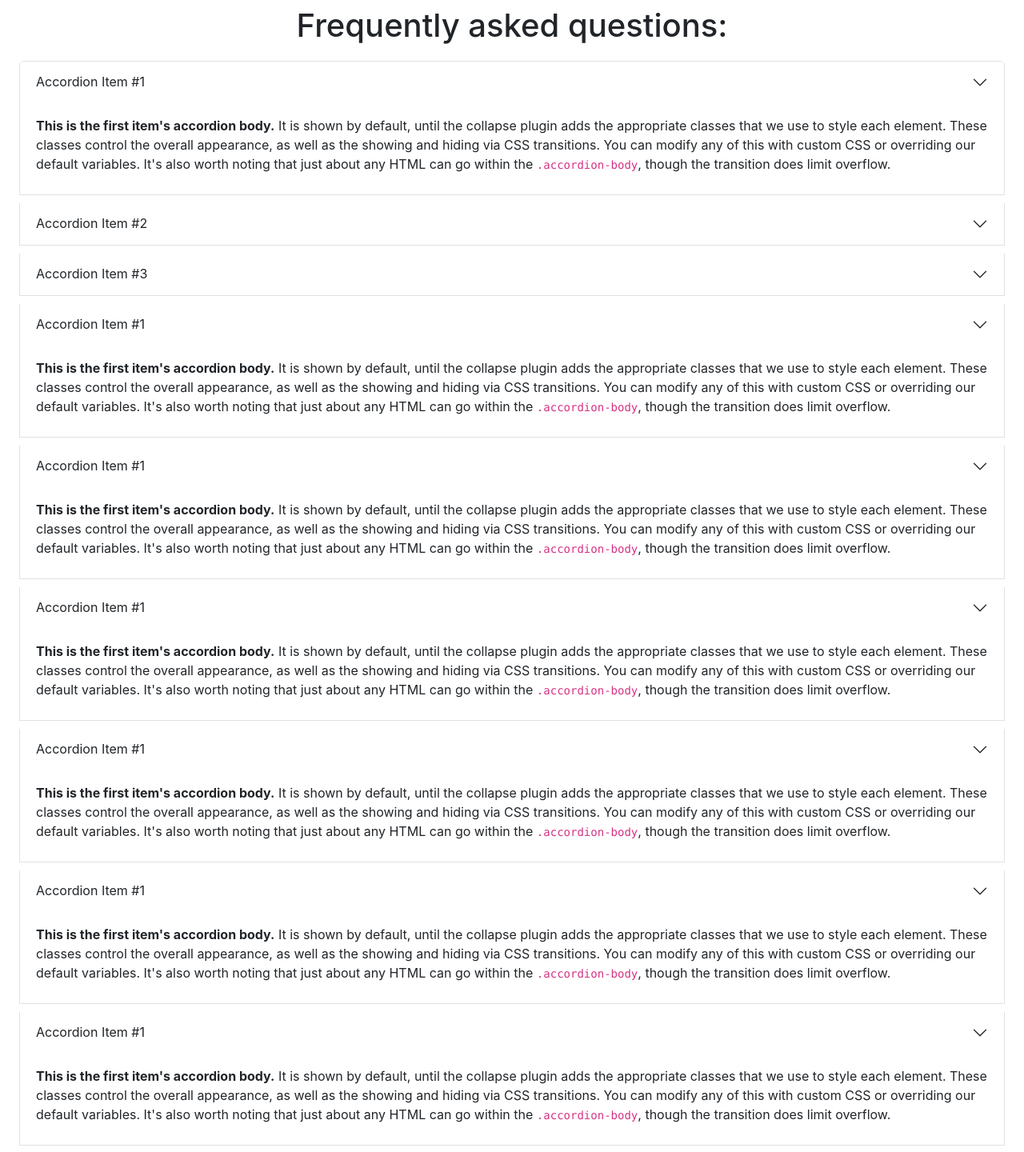
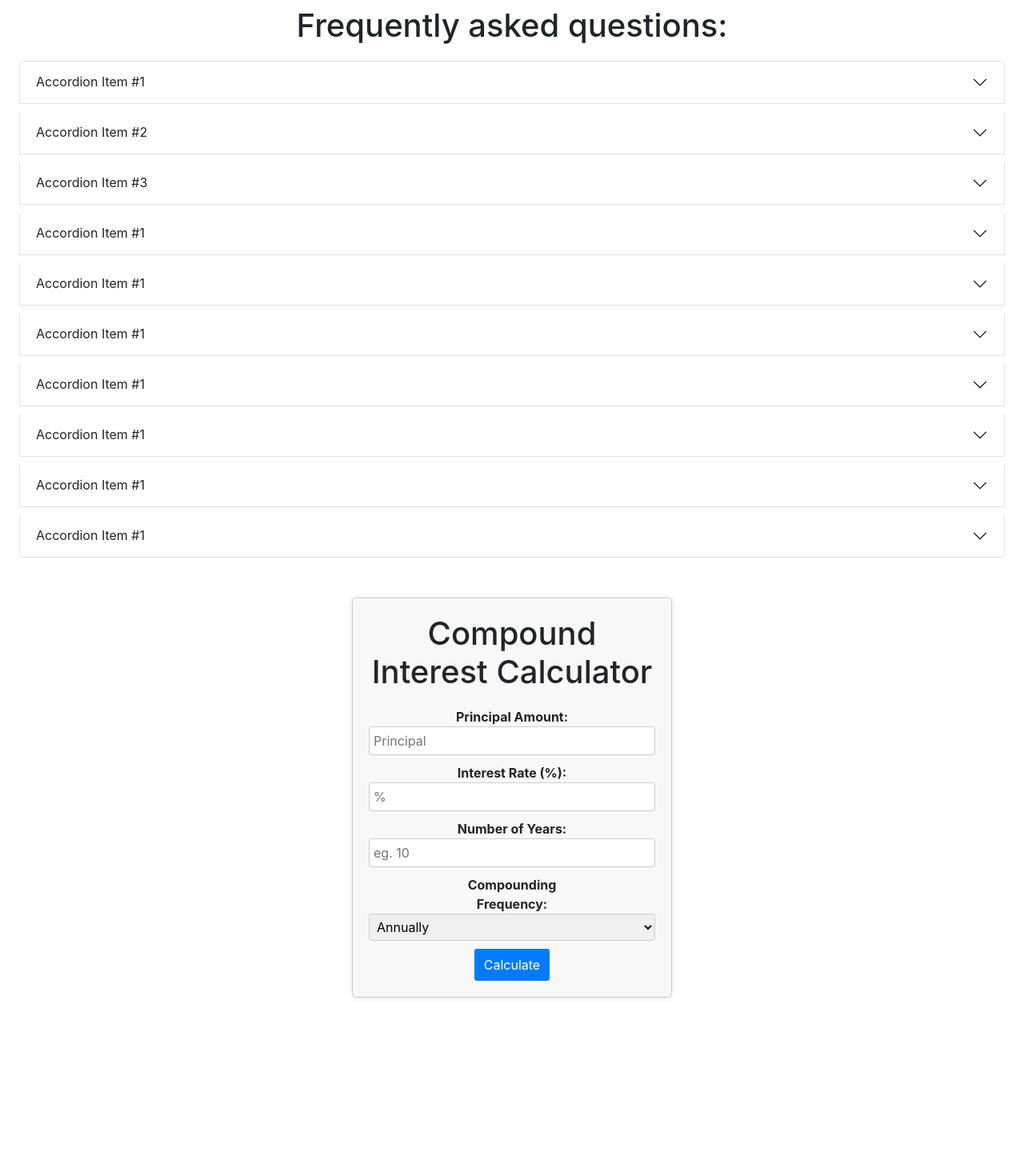
Before and after one commit to mukul-bhalla/Open_Source_project, a React (Create React App) app: page / in a window 1280 px wide. Shown: the part 360-1800 px from the top of the page at 80% size. After the commit the page ends 1657 px from the top, so only its background shows below. Built offline with nearby package versions, Linux system fonts and the light colour scheme.

Commit message:
bug fixed

```diff
--- a/src/Components/Faq/Faq.jsx
+++ b/src/Components/Faq/Faq.jsx
@@ -1,4 +1,7 @@
 import React from "react";
+
+
+
 
 export default function FAQS() {
   return (
@@ -12,7 +15,7 @@ export default function FAQS() {
         type="button"
         data-bs-toggle="collapse"
         data-bs-target="#collapseOne"
-        aria-expanded="true"
+        aria-expanded="false"
         aria-controls="collapseOne"
       >
         Accordion Item #1
@@ -20,14 +23,14 @@ export default function FAQS() {
     </h2>
     <div
       id="collapseOne"
-      className="accordion-collapse collapse show"
+      className="accordion-collapse collapse "
       data-bs-parent="#accordionExample"
     >
       <div className="accordion-body">
-        <strong>This is the first item's accordion body.</strong> It is shown by
+        <strong>This is the first item's accordion body.</strong> It is n by
         default, until the collapse plugin adds the appropriate classes that we
         use to style each element. These classes control the overall appearance,
-        as well as the showing and hiding via CSS transitions. You can modify
+        as well as the ing and hiding via CSS transitions. You can modify
         any of this with custom CSS or overriding our default variables. It's
         also worth noting that just about any HTML can go within the{" "}
         <code>.accordion-body</code>, though the transition does limit overflow.
@@ -56,7 +59,7 @@ export default function FAQS() {
         <strong>This is the second item's accordion body.</strong> It is hidden
         by default, until the collapse plugin adds the appropriate classes that
         we use to style each element. These classes control the overall
-        appearance, as well as the showing and hiding via CSS transitions. You
+        appearance, as well as the ing and hiding via CSS transitions. You
         can modify any of this with custom CSS or overriding our default
         variables. It's also worth noting that just about any HTML can go within
         the <code>.accordion-body</code>, though the transition does limit
@@ -86,7 +89,7 @@ export default function FAQS() {
         <strong>This is the third item's accordion body.</strong> It is hidden
         by default, until the collapse plugin adds the appropriate classes that
         we use to style each element. These classes control the overall
-        appearance, as well as the showing and hiding via CSS transitions. You
+        appearance, as well as the ing and hiding via CSS transitions. You
         can modify any of this with custom CSS or overriding our default
         variables. It's also worth noting that just about any HTML can go within
         the <code>.accordion-body</code>, though the transition does limit
@@ -101,7 +104,7 @@ export default function FAQS() {
       type="button"
       data-bs-toggle="collapse"
       data-bs-target="#collapseFour"
-      aria-expanded="true"
+      aria-expanded="false"
       aria-controls="collapseFour"
     >
       Accordion Item #1
@@ -109,14 +112,14 @@ export default function FAQS() {
   </h2>
   <div
     id="collapseFour"
-    className="accordion-collapse collapse show"
+    className="accordion-collapse collapse "
     data-bs-parent="#accordionExample"
   >
     <div className="accordion-body">
-      <strong>This is the first item's accordion body.</strong> It is shown by
+      <strong>This is the first item's accordion body.</strong> It is n by
       default, until the collapse plugin adds the appropriate classes that we
       use to style each element. These classes control the overall appearance,
-      as well as the showing and hiding via CSS transitions. You can modify
+      as well as the ing and hiding via CSS transitions. You can modify
       any of this with custom CSS or overriding our default variables. It's
       also worth noting that just about any HTML can go within the{" "}
       <code>.accordion-body</code>, though the transition does limit overflow.
@@ -130,7 +133,7 @@ export default function FAQS() {
     type="button"
     data-bs-toggle="collapse"
     data-bs-target="#collapseFive"
-    aria-expanded="true"
+    aria-expanded="false"
     aria-controls="collapseFive"
   >
     Accordion Item #1
@@ -138,14 +141,14 @@ export default function FAQS() {
 </h2>
 <div
   id="collapseFive"
-  className="accordion-collapse collapse show"
+  className="accordion-collapse collapse "
   data-bs-parent="#accordionExample"
 >
   <div className="accordion-body">
-    <strong>This is the first item's accordion body.</strong> It is shown by
+    <strong>This is the first item's accordion body.</strong> It is n by
     default, until the collapse plugin adds the appropriate classes that we
     use to style each element. These classes control the overall appearance,
-    as well as the showing and hiding via CSS transitions. You can modify
+    as well as the ing and hiding via CSS transitions. You can modify
     any of this with custom CSS or overriding our default variables. It's
     also worth noting that just about any HTML can go within the{" "}
     <code>.accordion-body</code>, though the transition does limit overflow.
@@ -159,7 +162,7 @@ export default function FAQS() {
     type="button"
     data-bs-toggle="collapse"
     data-bs-target="#collapseSix"
-    aria-expanded="true"
+    aria-expanded="false"
     aria-controls="collapseSix"
   >
     Accordion Item #1
@@ -167,14 +170,14 @@ export default function FAQS() {
 </h2>
 <div
   id="collapseSix"
-  className="accordion-collapse collapse show"
+  className="accordion-collapse collapse "
   data-bs-parent="#accordionExample"
 >
   <div className="accordion-body">
-    <strong>This is the first item's accordion body.</strong> It is shown by
+    <strong>This is the first item's accordion body.</strong> It is n by
     default, until the collapse plugin adds the appropriate classes that we
     use to style each element. These classes control the overall appearance,
-    as well as the showing and hiding via CSS transitions. You can modify
+    as well as the ing and hiding via CSS transitions. You can modify
     any of this with custom CSS or overriding our default variables. It's
     also worth noting that just about any HTML can go within the{" "}
     <code>.accordion-body</code>, though the transition does limit overflow.
@@ -188,7 +191,7 @@ export default function FAQS() {
     type="button"
     data-bs-toggle="collapse"
     data-bs-target="#collapseSeven"
-    aria-expanded="true"
+    aria-expanded="false"
     aria-controls="collapseSeven"
   >
     Accordion Item #1
@@ -196,14 +199,14 @@ export default function FAQS() {
 </h2>
 <div
   id="collapseSeven"
-  className="accordion-collapse collapse show"
+  className="accordion-collapse collapse "
   data-bs-parent="#accordionExample"
 >
   <div className="accordion-body">
-    <strong>This is the first item's accordion body.</strong> It is shown by
+    <strong>This is the first item's accordion body.</strong> It is n by
     default, until the collapse plugin adds the appropriate classes that we
     use to style each element. These classes control the overall appearance,
-    as well as the showing and hiding via CSS transitions. You can modify
+    as well as the ing and hiding via CSS transitions. You can modify
     any of this with custom CSS or overriding our default variables. It's
     also worth noting that just about any HTML can go within the{" "}
     <code>.accordion-body</code>, though the transition does limit overflow.
@@ -217,7 +220,7 @@ export default function FAQS() {
     type="button"
     data-bs-toggle="collapse"
     data-bs-target="#collapseEight"
-    aria-expanded="true"
+    aria-expanded="false"
     aria-controls="collapseEight"
   >
     Accordion Item #1
@@ -225,14 +228,14 @@ export default function FAQS() {
 </h2>
 <div
   id="collapseEight"
-  className="accordion-collapse collapse show"
+  className="accordion-collapse collapse "
   data-bs-parent="#accordionExample"
 >
   <div className="accordion-body">
-    <strong>This is the first item's accordion body.</strong> It is shown by
+    <strong>This is the first item's accordion body.</strong> It is n by
     default, until the collapse plugin adds the appropriate classes that we
     use to style each element. These classes control the overall appearance,
-    as well as the showing and hiding via CSS transitions. You can modify
+    as well as the ing and hiding via CSS transitions. You can modify
     any of this with custom CSS or overriding our default variables. It's
     also worth noting that just about any HTML can go within the{" "}
     <code>.accordion-body</code>, though the transition does limit overflow.
@@ -246,7 +249,7 @@ export default function FAQS() {
     type="button"
     data-bs-toggle="collapse"
     data-bs-target="#collapseNine"
-    aria-expanded="true"
+    aria-expanded="false"
     aria-controls="collapseNine"
   >
     Accordion Item #1
@@ -254,14 +257,14 @@ export default function FAQS() {
 </h2>
 <div
   id="collapseNine"
-  className="accordion-collapse collapse show"
+  className="accordion-collapse collapse "
   data-bs-parent="#accordionExample"
 >
   <div className="accordion-body">
-    <strong>This is the first item's accordion body.</strong> It is shown by
+    <strong>This is the first item's accordion body.</strong> It is n by
     default, until the collapse plugin adds the appropriate classes that we
     use to style each element. These classes control the overall appearance,
-    as well as the showing and hiding via CSS transitions. You can modify
+    as well as the ing and hiding via CSS transitions. You can modify
     any of this with custom CSS or overriding our default variables. It's
     also worth noting that just about any HTML can go within the{" "}
     <code>.accordion-body</code>, though the transition does limit overflow.
@@ -275,7 +278,7 @@ export default function FAQS() {
     type="button"
     data-bs-toggle="collapse"
     data-bs-target="#collapseTen"
-    aria-expanded="true"
+    aria-expanded="false"
     aria-controls="collapseTen"
   >
     Accordion Item #1
@@ -283,14 +286,14 @@ export default function FAQS() {
 </h2>
 <div
   id="collapseTen"
-  className="accordion-collapse collapse show"
+  className="accordion-collapse collapse "
   data-bs-parent="#accordionExample"
 >
   <div className="accordion-body">
-    <strong>This is the first item's accordion body.</strong> It is shown by
+    <strong>This is the first item's accordion body.</strong> It is n by
     default, until the collapse plugin adds the appropriate classes that we
     use to style each element. These classes control the overall appearance,
-    as well as the showing and hiding via CSS transitions. You can modify
+    as well as the ing and hiding via CSS transitions. You can modify
     any of this with custom CSS or overriding our default variables. It's
     also worth noting that just about any HTML can go within the{" "}
     <code>.accordion-body</code>, though the transition does limit overflow.
```
